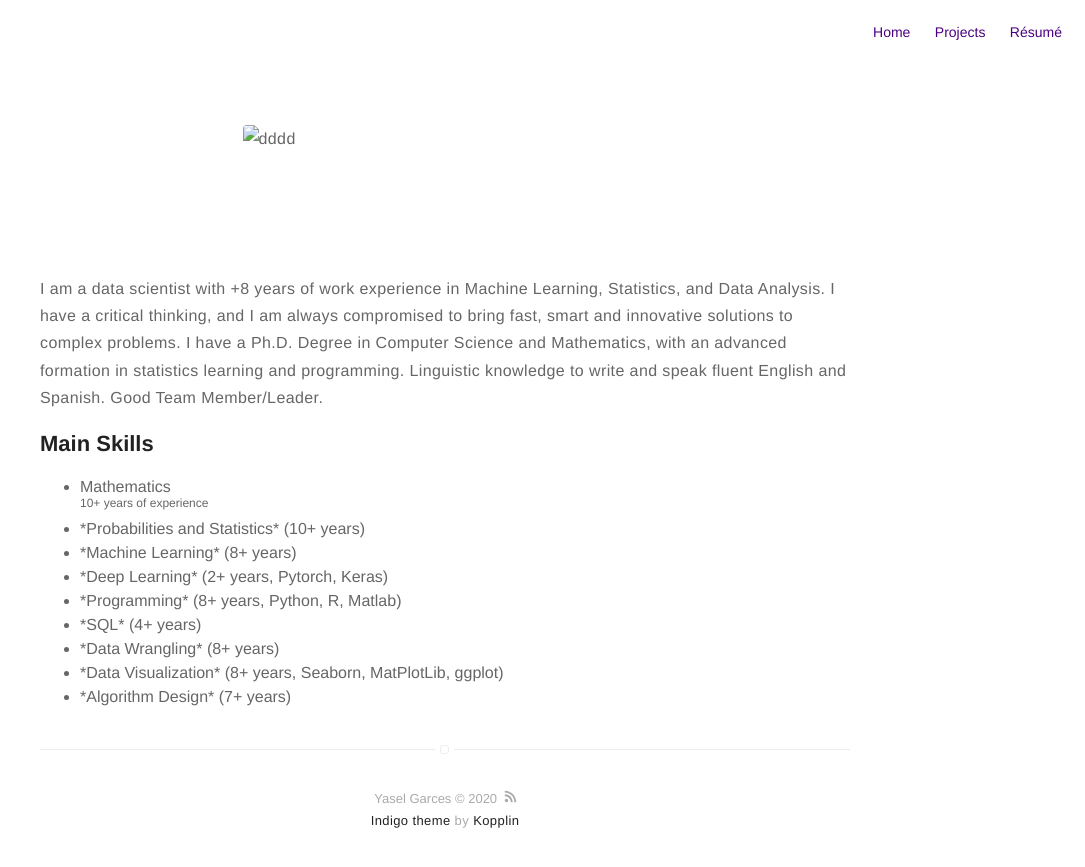
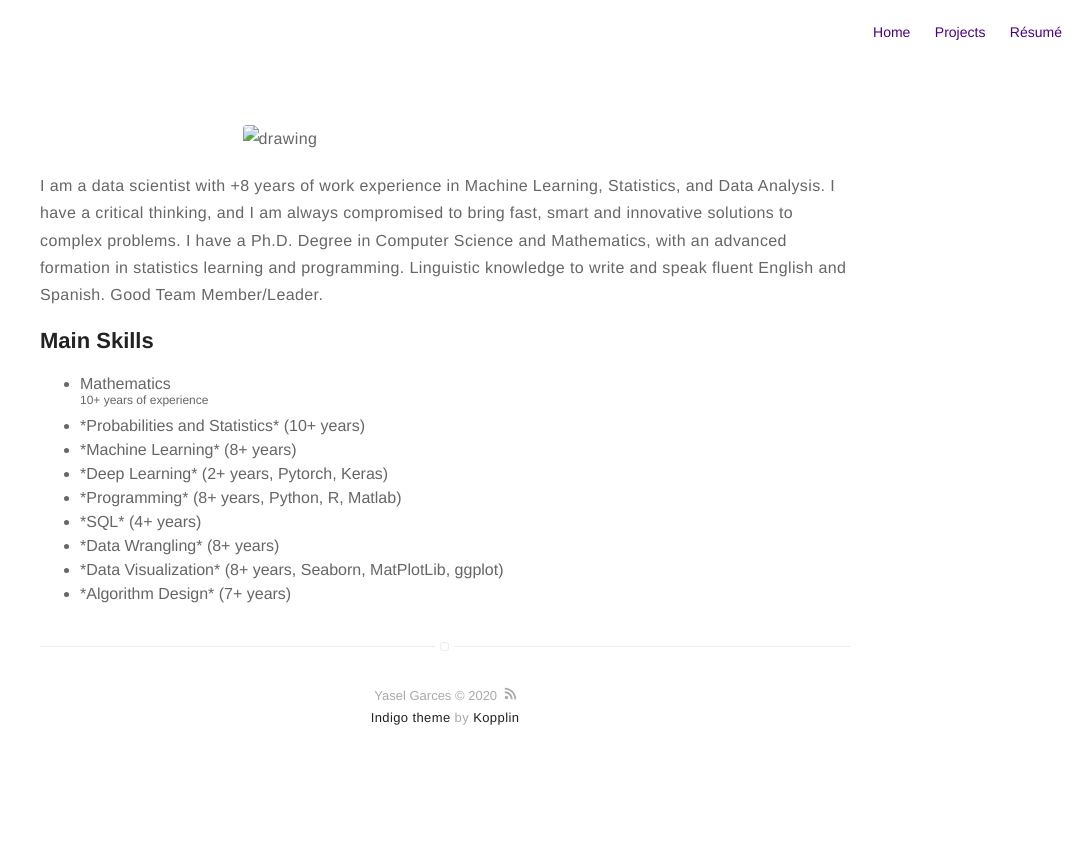
Before and after one commit to Yasel-Garces/Portafolio---Yasel-Garces, a Jekyll site: the page built from about.md, in a window 1280 px wide. Shown: the top 867 px of the page, without its empty margins (195-1280 px from the left). Built offline with Jekyll 4.4.1, drawn with Linux system fonts in a browser that asks for light colours.

Commit message:
Configuration

```diff
--- a/about.md
+++ b/about.md
@@ -3,7 +3,7 @@
 layout: page
 ---
 
-<img src="image/About.png" alt="dddd" width="500" height="130">
+![drawing](image/About.png)
 
 <p> I am a data scientist with +8 years of work experience in Machine Learning, Statistics, and Data Analysis. I have a critical thinking, and I am always compromised to bring fast, smart and innovative solutions to complex problems. I have a Ph.D. Degree in Computer Science and Mathematics, with an advanced formation in statistics learning and programming. Linguistic knowledge to write and speak fluent English and Spanish. Good Team Member/Leader. </p>
 
```
Also changed, not shown: image/About.png, image/Linear_vs_NN.png (added).
